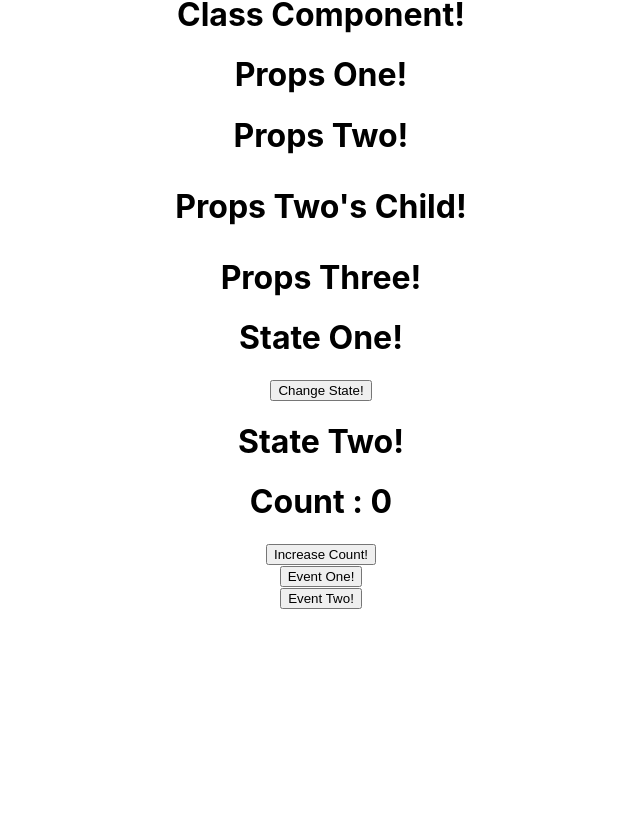
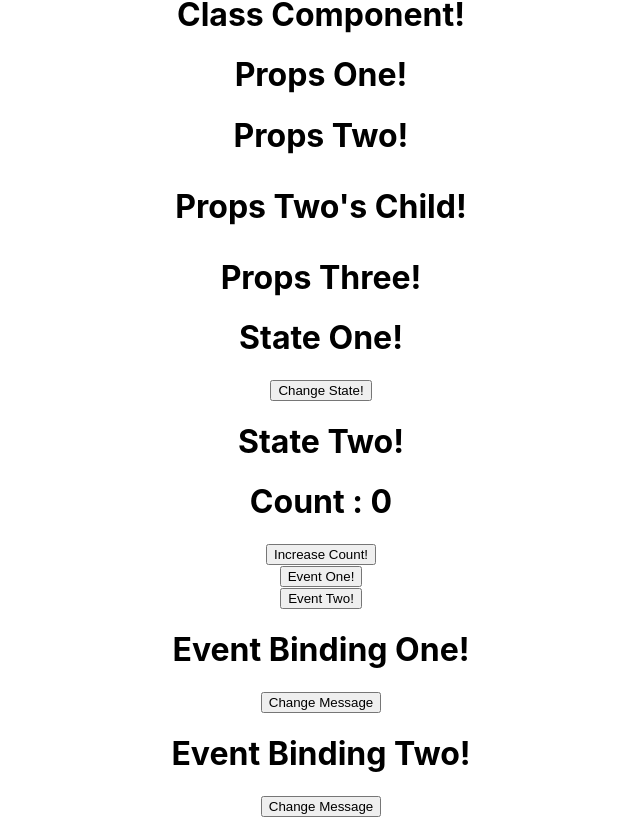
Before and after one commit to sujeewakabeysinghe/React-Basic, a React (Create React App) app: page / in a window 1280 px wide. Shown: the part 208-1025 px from the top of the page, without its empty margins (319-959 px from the left). Before the commit the page ends 817 px from the top, so only its background shows below. Built offline with nearby package versions, Linux system fonts and the light colour scheme.

Commit message:
event binding

```diff
--- a/src/App.js
+++ b/src/App.js
@@ -10,6 +10,8 @@ import StateOne from './components/state_1';
 import StateTwo from './components/state_2';
 import EventOne from './components/event_1';
 import EventTwo from './components/event_2';
+import EventBindingOne from './components/eventBinding_1';
+import EventBindingTwo from './components/eventBinding_2';
 
 function App() {
   return (
@@ -27,6 +29,8 @@ function App() {
       <StateTwo/>
       <EventOne/>
       <EventTwo/>
+      <EventBindingOne/>
+      <EventBindingTwo/>
     </div>
   );
 }
--- /dev/null
+++ b/src/components/eventBinding_1.js
@@ -0,0 +1,32 @@
+import React, { Component } from 'react' //rce
+
+class EventBinding_1 extends Component {
+
+    constructor(props) { //rconst
+        super(props)
+
+        this.state = {
+             message:'Event Binding One!'
+        }
+        this.clickHandler =this.clickHandler.bind(this)
+    }
+    clickHandler(){
+        this.setState({
+            message:'Changed!'
+        })
+        console.log(this); //third way
+    }
+
+    render() {
+        return (
+            <div>
+                <h1>{this.state.message}</h1>
+                {/*<button onClick={this.clickHandler.bind(this)}>Change Message</button>*/}
+                {/*<button onClick={()=>this.clickHandler()}>Change Message</button> {/*second way*/}
+                <button onClick={this.clickHandler}>Change Message</button> {/*third way*/}
+            </div>
+        )
+    }
+}
+
+export default EventBinding_1
--- /dev/null
+++ b/src/components/eventBinding_2.js
@@ -0,0 +1,29 @@
+import React, { Component } from 'react' //rce
+
+export class eventBinding_2 extends Component {
+
+    constructor(props) {
+        super(props)
+
+        this.state = {
+             message:'Event Binding Two!'
+        }
+    }
+
+    clickHandler = () =>{
+        this.setState({
+            message:'Changed!'
+        })
+    } //there are four types to bind events
+
+    render() {
+        return (
+            <div>
+                <h1>{this.state.message}</h1>
+                <button onClick={this.clickHandler}>Change Message</button>
+            </div>
+        )
+    }
+}
+
+export default eventBinding_2
```
Also changed, not shown: src/components/eventBinding.js (deleted, +0 -22 lines).
